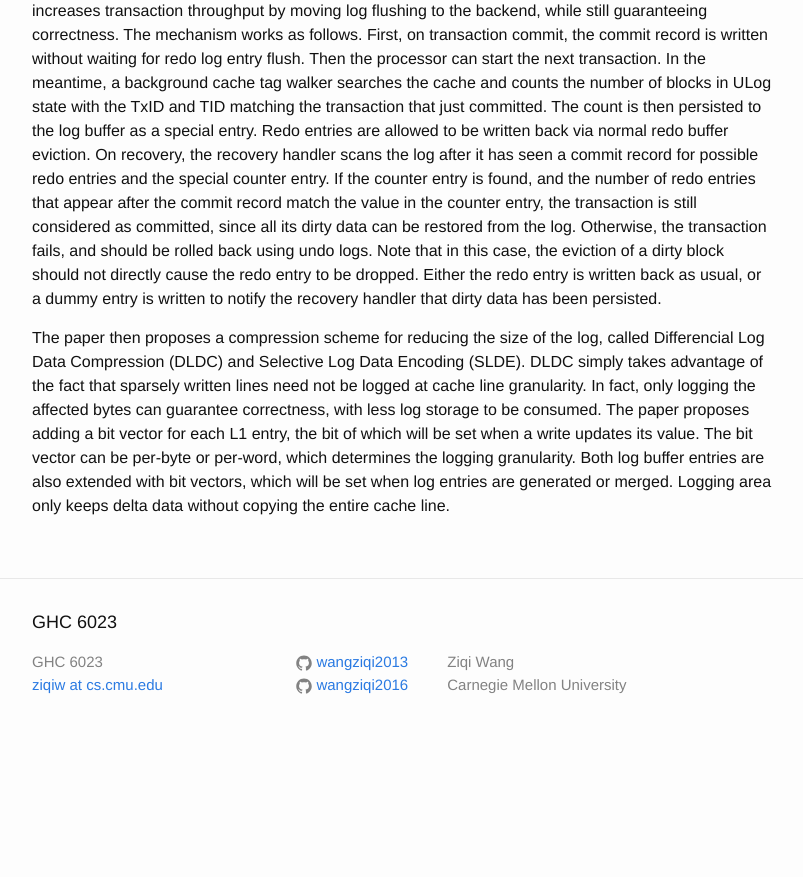
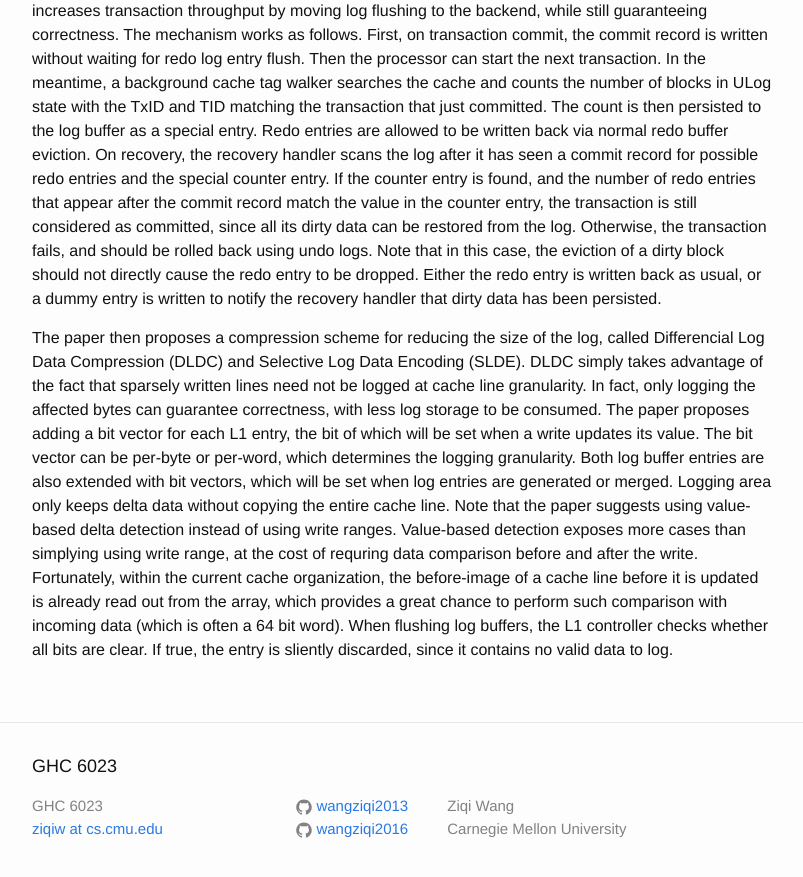
Before and after one commit to wangziqi2013/wangziqi2013.github.io, a Jekyll site: the page built from _posts/2020-06-10-morlog.markdown, in a window 1280 px wide and 900 px high, scrolled down 2602 px. Shown: the top 877 px of the window, without its empty margins (238-1041 px from the left). Built offline with Jekyll 4.4.1, drawn with Linux system fonts in a browser that asks for light colours; before the commit the page ends 3358 px from its top, so only the background shows below that.

Commit message:
Adding value comparison

```diff
--- a/_posts/2020-06-10-morlog.markdown
+++ b/_posts/2020-06-10-morlog.markdown
@@ -114,3 +114,10 @@ log storage to be consumed. The paper proposes adding a bit vector for each L1 e
 a write updates its value. The bit vector can be per-byte or per-word, which determines the logging granularity.
 Both log buffer entries are also extended with bit vectors, which will be set when log entries are generated or
 merged. Logging area only keeps delta data without copying the entire cache line.
+Note that the paper suggests using value-based delta detection instead of using write ranges. Value-based detection
+exposes more cases than simplying using write range, at the cost of requring data comparison before and after the
+write. Fortunately, within the current cache organization, the before-image of a cache line before it is updated
+is already read out from the array, which provides a great chance to perform such comparison with incoming data
+(which is often a 64 bit word).
+When flushing log buffers, the L1 controller checks whether all bits are clear. If true, the entry is sliently discarded,
+since it contains no valid data to log.
```
